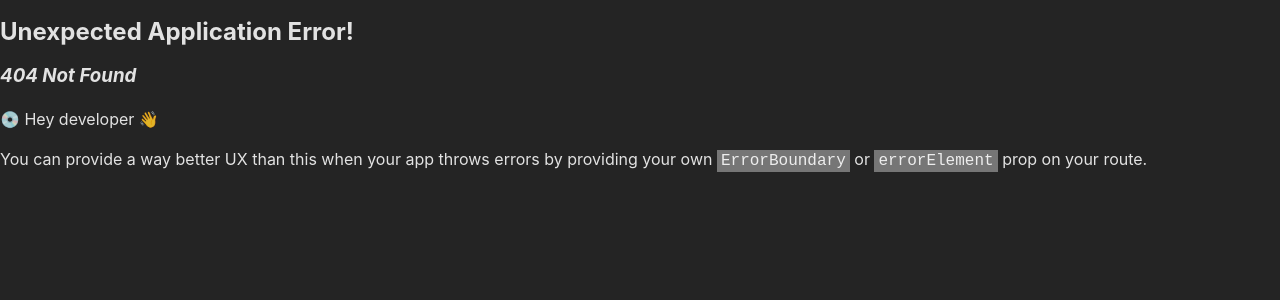
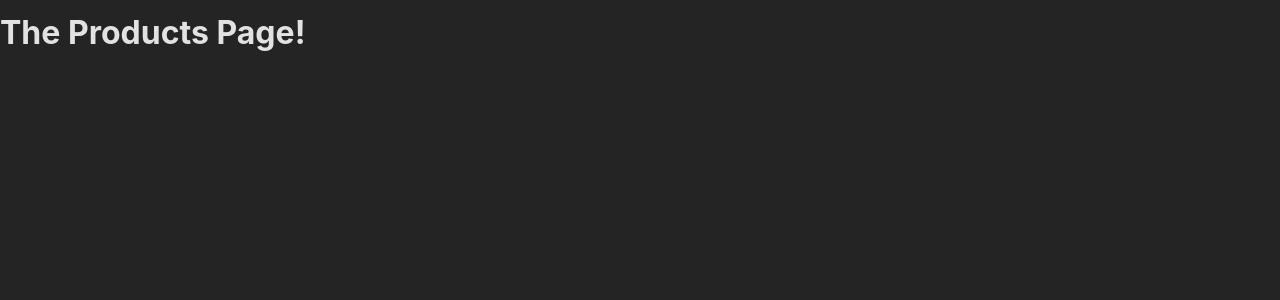
Before and after one commit to Mohammad-Shaikh-Ibrahim/React-Router, a React (Vite) app in the folder React_Router/: page /products in a window 1280 px wide. Before the commit this address had no page. Shown: the top 300 px of the page. Built offline with nearby package versions, Linux system fonts and the light colour scheme.

Commit message:
Adding a Second Route

```diff
--- a/React_Router/src/App.jsx
+++ b/React_Router/src/App.jsx
@@ -1,9 +1,10 @@
 import { createBrowserRouter, RouterProvider } from 'react-router-dom';
 import HomePage from './pages/Home';
+import ProductsPage from './pages/Products';
 
 const router = createBrowserRouter([
   { path: '/', element: <HomePage /> },
-  {}
+  { path: '/products', element: <ProductsPage /> }
 ]);
 
 function App() {
--- /dev/null
+++ b/React_Router/src/pages/Products.jsx
@@ -0,0 +1,5 @@
+export default function ProductsPage(){
+    return(
+        <h1>The Products Page!</h1>
+    )
+}
```
